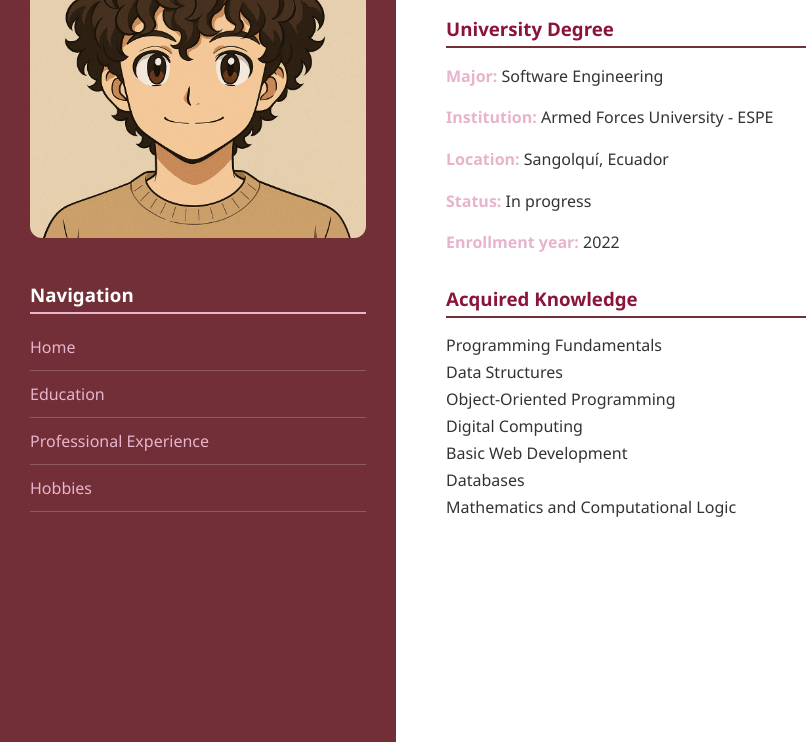
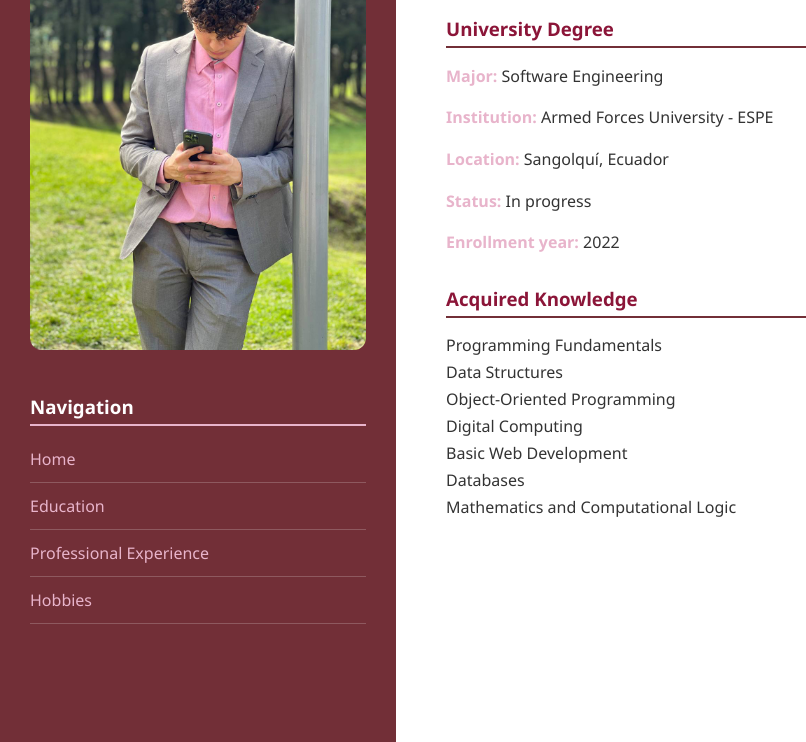
Before and after one commit to Jeancarlospp/-AWP, a plain HTML site: page html/estudios.html in a window 1280 px wide. Shown: the part 138-880 px from the top of the page, without its empty margins (0-806 px from the left). Drawn offline with Linux system fonts and the light colour scheme.

Commit message:
Cambios finales

```diff
--- a/html/estudios.html
+++ b/html/estudios.html
@@ -8,7 +8,7 @@
 <body>
   <div class="contenedor">
     <div class="izquierda">
-      <img src="../img/Avatar.jpeg" alt="Mi Foto" class="foto">
+      <img src="../img/foto.jpg" alt="Mi Foto" class="foto">
 
       <div class="seccion">
         <h3>Navigation</h3>
```
Also changed, not shown: html/experiencia.html (+1 -1 lines), html/pasatiempos.html (+1 -1 lines), index.html (+1 -1 lines).
